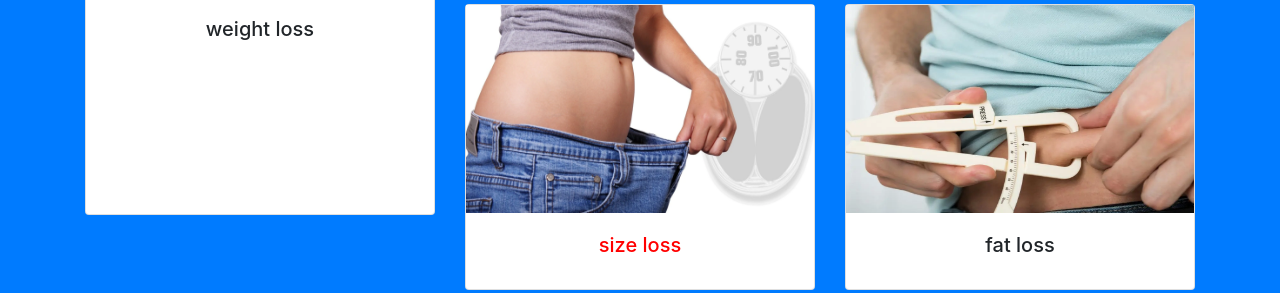
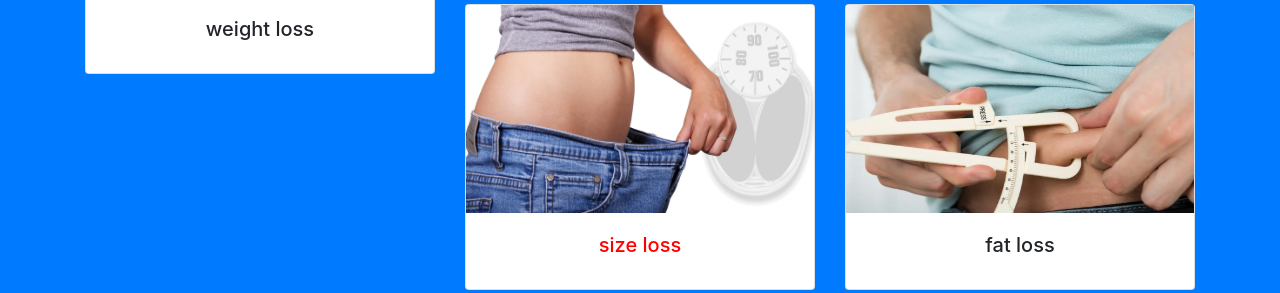
Before and after one commit to JOHNYVINCENT1/Static-website-for-a-fitness-trainer-, a plain HTML site: page index.html in a window 1280 px wide. Shown: the part 544-837 px from the top of the page. Drawn offline with nearby package versions, Linux system fonts and the light colour scheme.

Commit message:
Update index.html

```diff
--- a/index.html
+++ b/index.html
@@ -79,7 +79,7 @@
         <div class="card text-center" >
          <img src="weight.h" alt="">
 
-          <div class="card-body" style="height:217px;">
+          <div class="card-body">
             <h5 class="card-title">weight loss</h5>
 
 
```
